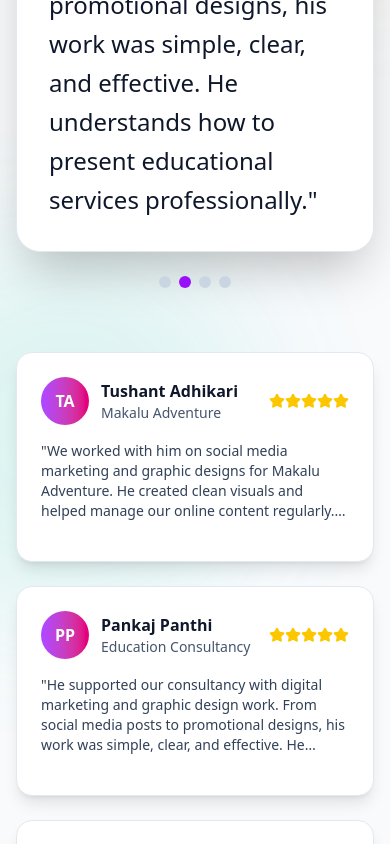
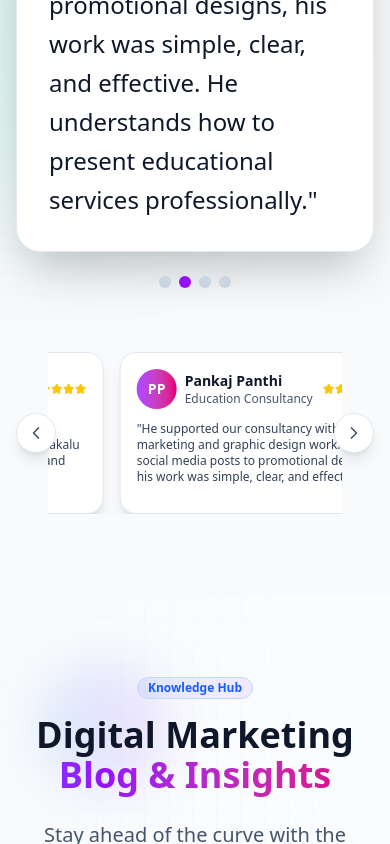
Before and after one commit to ashishpaudel123/AmritPaudel, a React (Vite) app: page / in a window 390 px wide. Shown: the part 11156-12000 px from the top of the page. Built offline with nearby package versions, Linux system fonts and the light colour scheme.

Commit message:
fix: implemented infinite horizontal scroll for testimonials with auto-scroll functionality

```diff
--- a/src/components/testimonials-section.tsx
+++ b/src/components/testimonials-section.tsx
@@ -1,4 +1,4 @@
-import { useState, useEffect } from "react";
+import { useState, useEffect, useRef } from "react";
 import { Button } from "./ui/button";
 import { Badge } from "./ui/badge";
 import { Star, Quote, ChevronLeft, ChevronRight } from "lucide-react";
@@ -6,6 +6,9 @@ import { testimonials } from "@/lib/utils";
 
 export function TestimonialsSection() {
   const [currentSlide, setCurrentSlide] = useState(0);
+  const [isPaused, setIsPaused] = useState(false);
+  const scrollRef = useRef<HTMLDivElement>(null);
+  const [scrollPosition, setScrollPosition] = useState(0);
 
   // Auto-advance carousel
   useEffect(() => {
@@ -15,6 +18,37 @@ export function TestimonialsSection() {
 
     return () => clearInterval(timer);
   }, [testimonials.length]);
+
+  // Auto-scroll horizontal testimonials
+  useEffect(() => {
+    if (isPaused) return;
+
+    const scrollInterval = setInterval(() => {
+      setScrollPosition((prev) => prev + 1);
+    }, 30);
+
+    return () => clearInterval(scrollInterval);
+  }, [isPaused]);
+
+  // Apply scroll position
+  useEffect(() => {
+    if (scrollRef.current) {
+      const maxScroll = scrollRef.current.scrollWidth / 2;
+      if (scrollPosition >= maxScroll) {
+        setScrollPosition(0);
+      }
+      scrollRef.current.style.transform = `translateX(-${scrollPosition}px)`;
+    }
+  }, [scrollPosition]);
+
+  // Scroll left/right handlers
+  const scrollLeft = () => {
+    setScrollPosition((prev) => Math.max(0, prev - 300));
+  };
+
+  const scrollRight = () => {
+    setScrollPosition((prev) => prev + 300);
+  };
 
   const nextSlide = () => {
     setCurrentSlide((prev) => (prev + 1) % testimonials.length);
@@ -158,28 +192,55 @@ export function TestimonialsSection() {
           </div>
         </div>
 
-        {/* Testimonial Grid */}
-        <div className="grid md:grid-cols-2 lg:grid-cols-3 gap-6 mb-8">
-          {testimonials.slice(0, 3).map((testimonial, index) => (
+        {/* Testimonial Grid - Infinite Horizontal Scroll */}
+        <div className="relative">
+          {/* Left Arrow */}
+          <button
+            onClick={scrollLeft}
+            className="absolute left-0 sm:-left-2 md:-left-4 top-1/2 -translate-y-1/2 z-10 w-10 h-10 sm:w-12 sm:h-12 bg-white dark:bg-slate-800 rounded-full shadow-lg border border-slate-200 dark:border-slate-700 flex items-center justify-center hover:bg-slate-50 dark:hover:bg-slate-700 hover:scale-110 transition-all duration-300 cursor-pointer"
+          >
+            <ChevronLeft className="w-5 h-5 sm:w-6 sm:h-6 text-slate-600 dark:text-slate-300" />
+          </button>
+
+          {/* Right Arrow */}
+          <button
+            onClick={scrollRight}
+            className="absolute right-0 sm:-right-2 md:-right-4 top-1/2 -translate-y-1/2 z-10 w-10 h-10 sm:w-12 sm:h-12 bg-white dark:bg-slate-800 rounded-full shadow-lg border border-slate-200 dark:border-slate-700 flex items-center justify-center hover:bg-slate-50 dark:hover:bg-slate-700 hover:scale-110 transition-all duration-300 cursor-pointer"
+          >
+            <ChevronRight className="w-5 h-5 sm:w-6 sm:h-6 text-slate-600 dark:text-slate-300" />
+          </button>
+
+          {/* Scrolling Container */}
           <div
-              key={testimonial.id}
-              className="bg-white dark:bg-slate-900 rounded-2xl p-6 shadow-lg border border-slate-200 dark:border-slate-700 hover:shadow-xl transition-all duration-300 cursor-pointer"
+            className="overflow-hidden mx-8 sm:mx-10 md:mx-12"
+            onMouseEnter={() => setIsPaused(true)}
+            onMouseLeave={() => setIsPaused(false)}
+            onTouchStart={() => setIsPaused(true)}
+            onTouchEnd={() => setIsPaused(false)}
+          >
+            <div
+              ref={scrollRef}
+              className="flex gap-4 sm:gap-6 transition-transform duration-100 ease-linear"
+              style={{ width: "max-content" }}
+            >
+              {/* Duplicate testimonials for infinite scroll effect */}
+              {[...testimonials, ...testimonials].map((testimonial, index) => (
+                <div
+                  key={`${testimonial.id}-${index}`}
+                  className="w-[280px] sm:w-[320px] md:w-[380px] flex-shrink-0 bg-white dark:bg-slate-900 rounded-2xl p-4 sm:p-5 md:p-6 shadow-lg border border-slate-200 dark:border-slate-700 hover:shadow-xl hover:scale-[1.02] transition-all duration-300 cursor-pointer"
                   onClick={() => goToSlide(testimonial.id - 1)}
-              data-aos="fade-up"
-              data-aos-duration="600"
-              data-aos-delay={index * 100}
                 >
                   {/* Header */}
-              <div className="flex items-center justify-between mb-4">
-                <div className="flex items-center space-x-3">
-                  <div className="w-12 h-12 bg-gradient-to-r from-purple-500 to-pink-600 rounded-full flex items-center justify-center text-white font-bold">
+                  <div className="flex items-center justify-between mb-3 sm:mb-4">
+                    <div className="flex items-center space-x-2 sm:space-x-3">
+                      <div className="w-10 h-10 sm:w-12 sm:h-12 bg-gradient-to-r from-purple-500 to-pink-600 rounded-full flex items-center justify-center text-white font-bold text-sm sm:text-base">
                         {testimonial.avatar}
                       </div>
                       <div>
-                    <h5 className="font-semibold text-slate-900 dark:text-white">
+                        <h5 className="font-semibold text-sm sm:text-base text-slate-900 dark:text-white">
                           {testimonial.name}
                         </h5>
-                    <p className="text-sm text-slate-600 dark:text-slate-400">
+                        <p className="text-xs sm:text-sm text-slate-600 dark:text-slate-400">
                           {testimonial.company}
                         </p>
                       </div>
@@ -188,20 +249,22 @@ export function TestimonialsSection() {
                       {[...Array(5)].map((_, i) => (
                         <Star
                           key={i}
-                      className="w-4 h-4 fill-yellow-400 text-yellow-400"
+                          className="w-3 h-3 sm:w-4 sm:h-4 fill-yellow-400 text-yellow-400"
                         />
                       ))}
                     </div>
                   </div>
 
                   {/* Quote */}
-              <p className="text-slate-700 dark:text-slate-300 text-sm line-clamp-4 mb-4">
+                  <p className="text-slate-700 dark:text-slate-300 text-xs sm:text-sm line-clamp-4 mb-3 sm:mb-4">
                     "{testimonial.text}"
                   </p>
                 </div>
               ))}
             </div>
           </div>
+        </div>
+      </div>
     </section>
   );
 }
```
Lines whose indentation alone changed are shown as unchanged.
